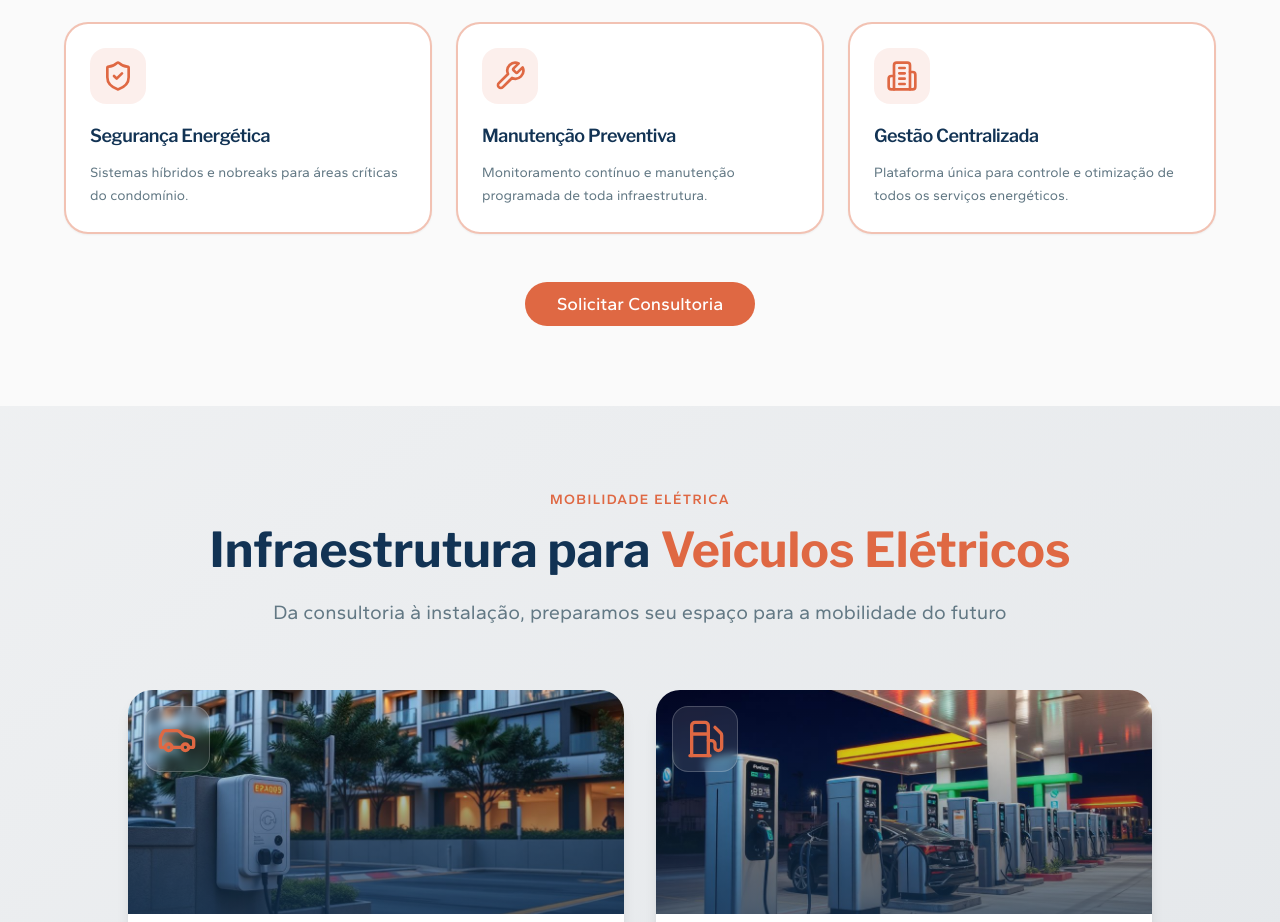
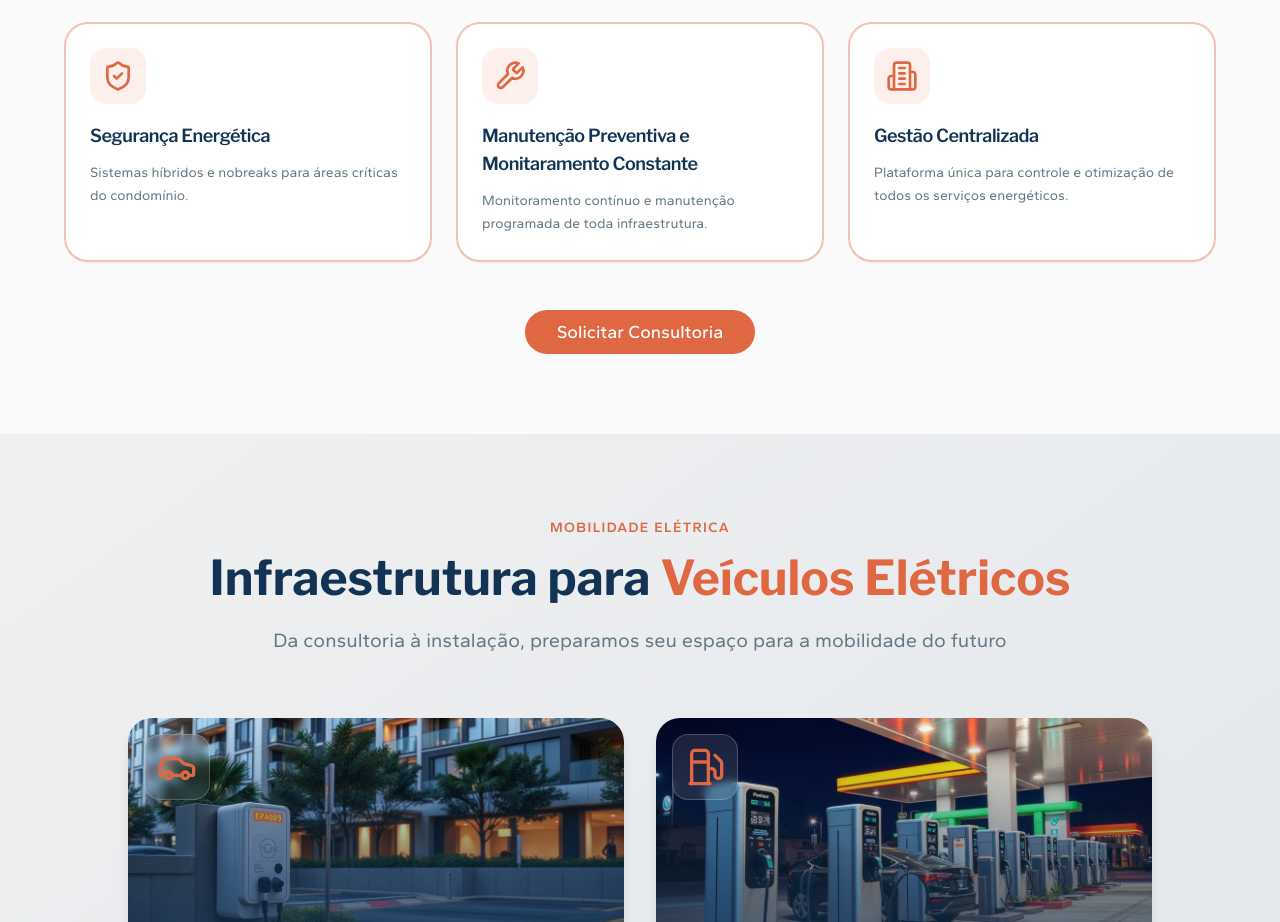
Before and after one commit to troitonn/henzai-scroll-experience, a React (Vite) app: page / in a window 1280 px wide. Shown: the part 3421-4343 px from the top of the page. Built offline with nearby package versions, Linux system fonts and the light colour scheme.

Commit message:
Update HubCondominiosSection.tsx

```diff
--- a/src/components/HubCondominiosSection.tsx
+++ b/src/components/HubCondominiosSection.tsx
@@ -31,7 +31,7 @@ const HubCondominiosSection: React.FC = () => {
     },
     {
       icon: <Wrench className="w-8 h-8" />,
-      title: "Manutenção Preventiva",
+      title: "Manutenção Preventiva e Monitaramento Constante",
       description: "Monitoramento contínuo e manutenção programada de toda infraestrutura."
     },
     {
@@ -49,7 +49,7 @@ const HubCondominiosSection: React.FC = () => {
             Soluções integradas
           </span>
           <h2 className={`font-libre-franklin text-4xl md:text-5xl font-bold text-henzai-blue mb-6 transition-all duration-700 ${titleVisible ? 'opacity-100 translate-y-0' : 'opacity-0 translate-y-10'}`}>
-            Hub de soluções estratégicas e eficientes para seu<span className="text-henzai-terracota">negócio</span>
+            Hub de soluções estratégicas e eficientes para seu<span className="text-henzai-terracota"> negócio</span>
           </h2>
           <p className={`font-gantari text-xl text-muted-foreground max-w-3xl mx-auto transition-all duration-700 delay-200 ${titleVisible ? 'opacity-100 translate-y-0' : 'opacity-0 translate-y-10'}`}>
             Todas as soluções energéticas você precisa em um só lugar
```
